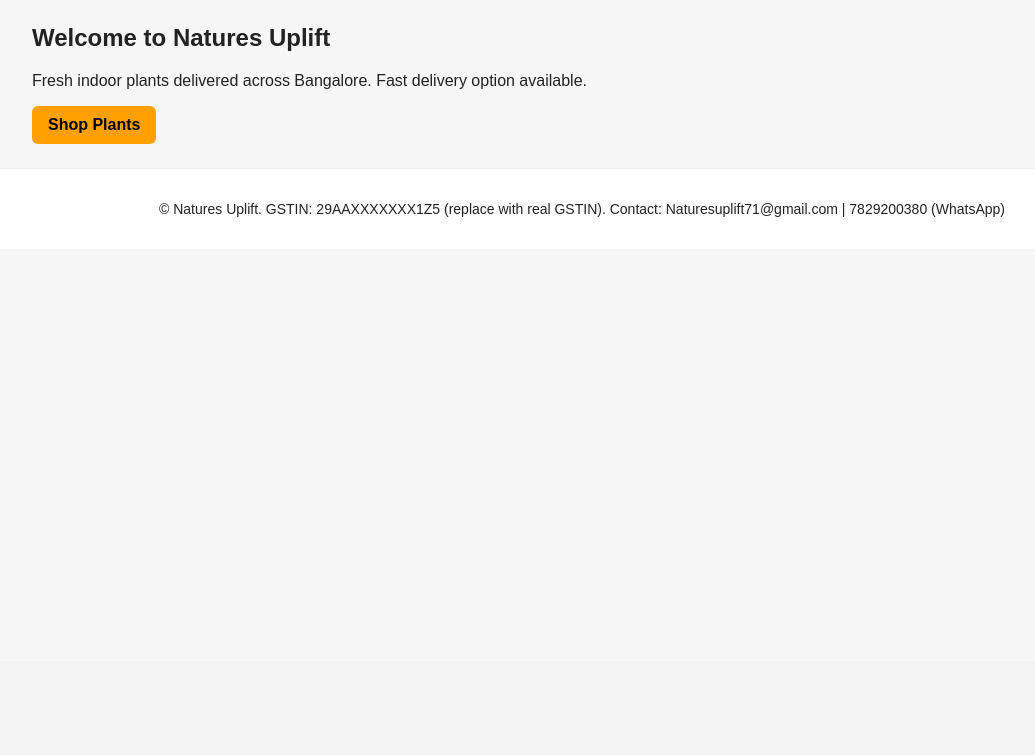
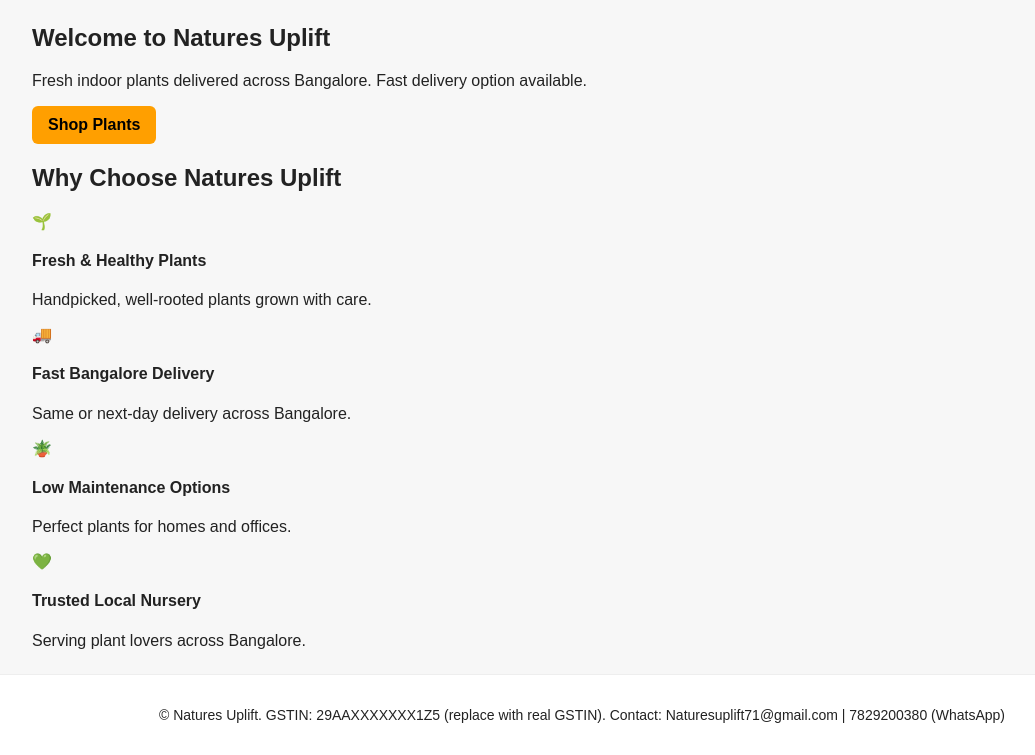
Before and after one commit to swatibirthariya/Natures-Uplift, a Django app: page / in a window 1280 px wide. Shown: the part 139-894 px from the top of the page, without its empty margins (58-1093 px from the left). Before the commit the page ends 356 px from the top, so only its background shows below. Run offline with Django 5.2, Linux system fonts and the light colour scheme; data comes from the database, SQL or seed files in the repository.

Commit message:
Update home.html

```diff
--- a/templates/plants/home.html
+++ b/templates/plants/home.html
@@ -6,4 +6,33 @@
     <p>Fresh indoor plants delivered across Bangalore. Fast delivery option available.</p>
     <p><a class="btn" href="{% url 'plant_list' %}">Shop Plants</a></p>
   </section>
+  <section class="why-choose">
+  <h2>Why Choose Natures Uplift</h2>
+
+  <div class="why-grid">
+    <div class="why-card">
+      🌱
+      <h4>Fresh & Healthy Plants</h4>
+      <p>Handpicked, well-rooted plants grown with care.</p>
+    </div>
+
+    <div class="why-card">
+      🚚
+      <h4>Fast Bangalore Delivery</h4>
+      <p>Same or next-day delivery across Bangalore.</p>
+    </div>
+
+    <div class="why-card">
+      🪴
+      <h4>Low Maintenance Options</h4>
+      <p>Perfect plants for homes and offices.</p>
+    </div>
+
+    <div class="why-card">
+      💚
+      <h4>Trusted Local Nursery</h4>
+      <p>Serving plant lovers across Bangalore.</p>
+    </div>
+  </div>
+</section>
 {% endblock %}
```
